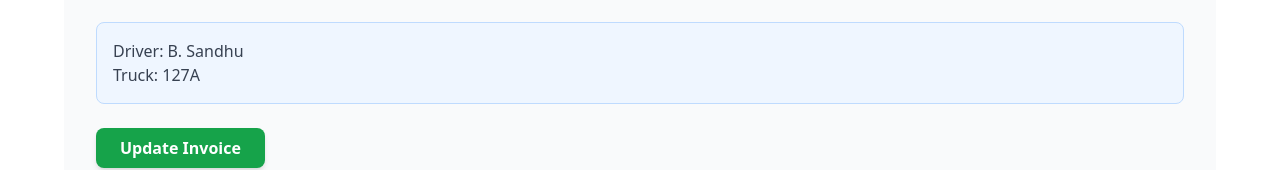
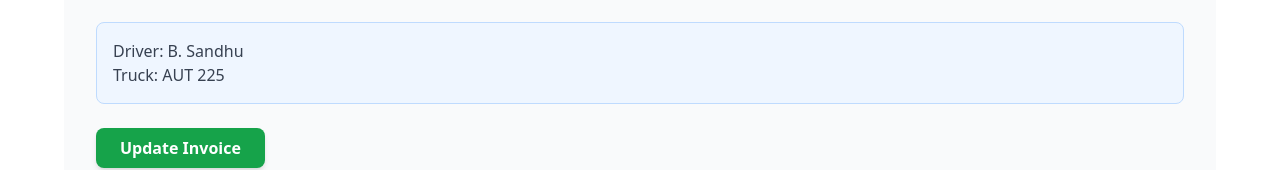
Before and after one commit to gurpinders/invoice-system, a React (Vite) app in the folder Client/: page /invoice/1 in a window 1280 px wide. Shown: the part 236-406 px from the top of the page. Built offline with nearby package versions, Linux system fonts and the light colour scheme; no server answers.

Commit message:
Changing Truck Number

```diff
--- a/Client/src/pages/InvoiceForm.jsx
+++ b/Client/src/pages/InvoiceForm.jsx
@@ -147,7 +147,7 @@ function InvoiceForm(){
             entry.date.split('T')[0],
             entry.ticket,
             'B. Sandhu',
-            '127A',
+            'AUT 225',
             entry.haulFrom,
             entry.haulTo,
             entry.weight.toFixed(2),
@@ -239,7 +239,7 @@ function InvoiceForm(){
             </div>
             <div className="bg-blue-50 border border-blue-200 rounded-lg p-4 mb-6">
                 <p className="text-gray-700 font-medium">Driver: B. Sandhu</p>
-                <p className="text-gray-700 font-medium">Truck: 127A</p>
+                <p className="text-gray-700 font-medium">Truck: AUT 225</p>
             </div>
 
             <button onClick={handleSaveInvoice} className="bg-green-600 hover:bg-green-700 text-white font-semibold py-2 px-6 rounded-lg shadow-md transition mb-8">
```
